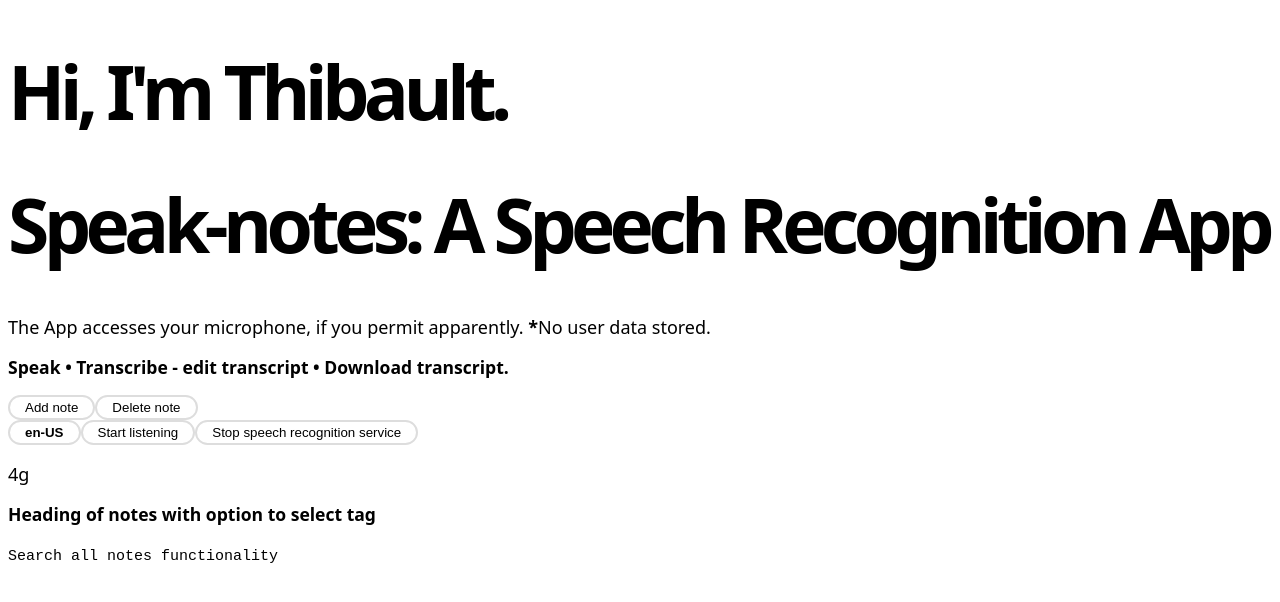
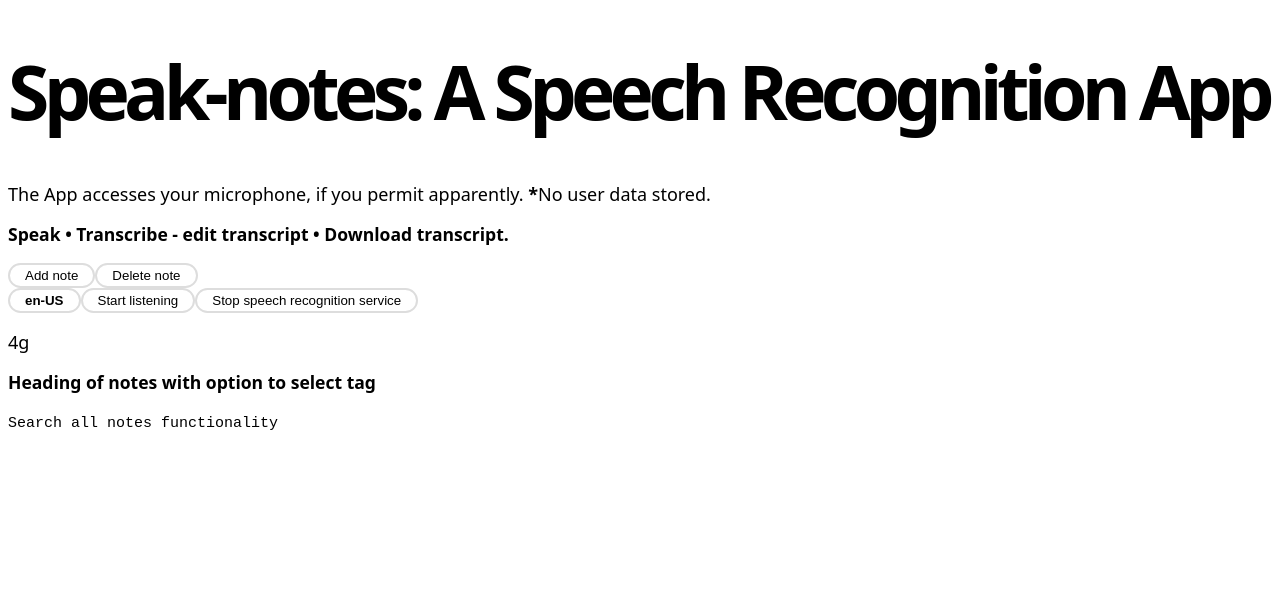
Before and after one commit to contigen/speak-notes, a React (Vite) app: page / in a window 1280 px wide. Shown: the top 602 px of the page. Built offline with nearby package versions, Linux system fonts and the light colour scheme.

Commit message:
Delete needless h1 text
NB: I'm  not Thibault

```diff
--- a/src/App.jsx
+++ b/src/App.jsx
@@ -18,7 +18,6 @@ function App() {
   };
   return (
     <>
-      <h1>Hi, I'm Thibault.</h1>
       <HomepageMessage browserSupport />
       <button onClick={createSpeakNote}>Add note</button>
       <button onClick={deleteSpeakNote}>Delete note</button>
```
